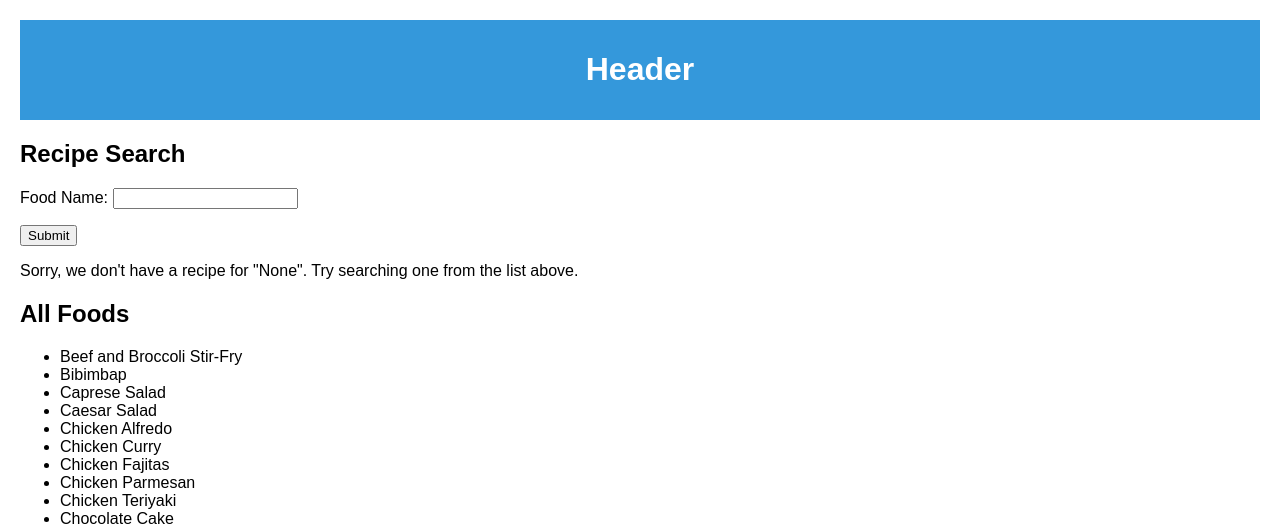
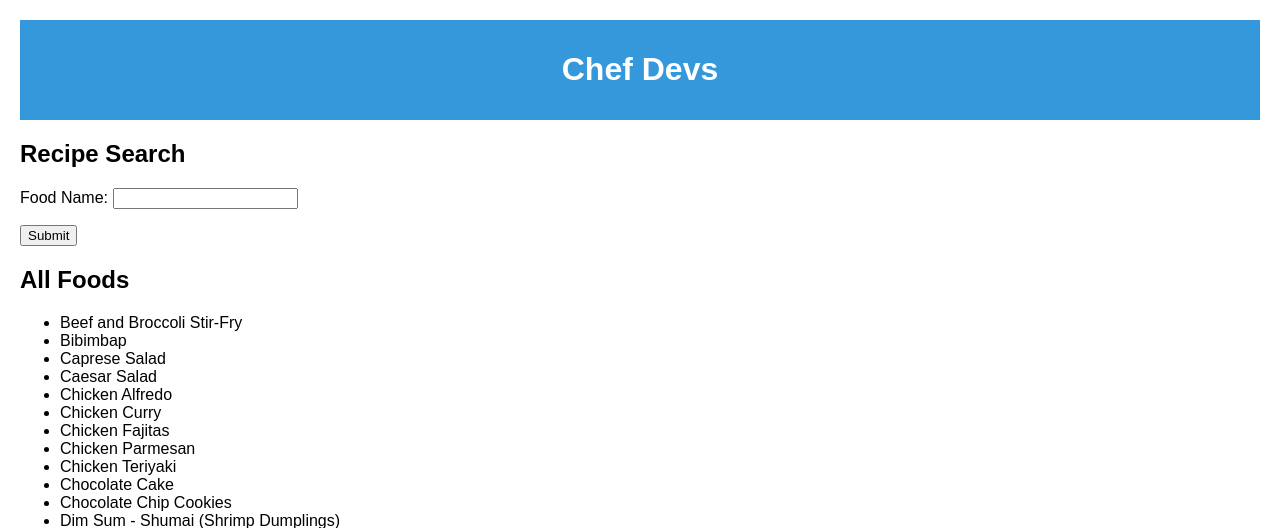
Before and after one commit to AdeebK1129/01_django_ChefDevs, a Django app: page /recipes/ in a window 1280 px wide. Shown: the top 528 px of the page. Run offline with Django 4.2, Linux system fonts and the light colour scheme.

Commit message:
Form redirection issues fixed

```diff
--- a/chef_devs/core/templates/base.html
+++ b/chef_devs/core/templates/base.html
@@ -15,7 +15,7 @@
 
 <body>
     <header>
-        <h1>{% block header %}Header{% endblock %}</h1>
+        <h1>{% block header %}Chef Devs{% endblock %}</h1>
     </header>
 
     <main>
--- a/chef_devs/recipes/templates/recipes/index.html
+++ b/chef_devs/recipes/templates/recipes/index.html
@@ -11,7 +11,7 @@
 {% if recipe_details %}
     <h2>{{ food_name }} Recipe</h2>
     <p>{{ recipe_details.recipe }}</p>
-    {% else %}
+{% elif food_name %}
     <p>Sorry, we don't have a recipe for "{{ food_name }}". Try searching one from the list above.</p>
 {% endif %}
 
--- a/chef_devs/recipes/views.py
+++ b/chef_devs/recipes/views.py
@@ -392,6 +392,8 @@ food_recipes = {
 }
 
 #Index
+
+#Index
 def index(request):
     if request.method == 'POST':
         form = RecipeForm(request.POST)
@@ -411,10 +413,11 @@ def recipe_info(request):
 
     if food_name and food_name in food_recipes:
         recipe_details = food_recipes[food_name]
-        print("Recipe details:", recipe_details)
         return render(request, 'recipes/recipe_info.html', {'food_name': food_name, 'recipe_details': recipe_details})
+    else:
+        error_message = f'Sorry, no recipe available for "{food_name}". Try searching one from the list above.'
+        return render(request, 'recipes/recipe_info.html', {'food_name': food_name, 'error_message': error_message})
 
-    return redirect('recipe_info')
 
 #Cookies
 def cookies(request):
```
Also changed, not shown: chef_devs/recipes/templates/recipes/recipe_info.html (+8 -4 lines), chef_devs/recipes/urls.py (line endings or trailing spaces). Lines whose indentation alone changed are shown as unchanged.
